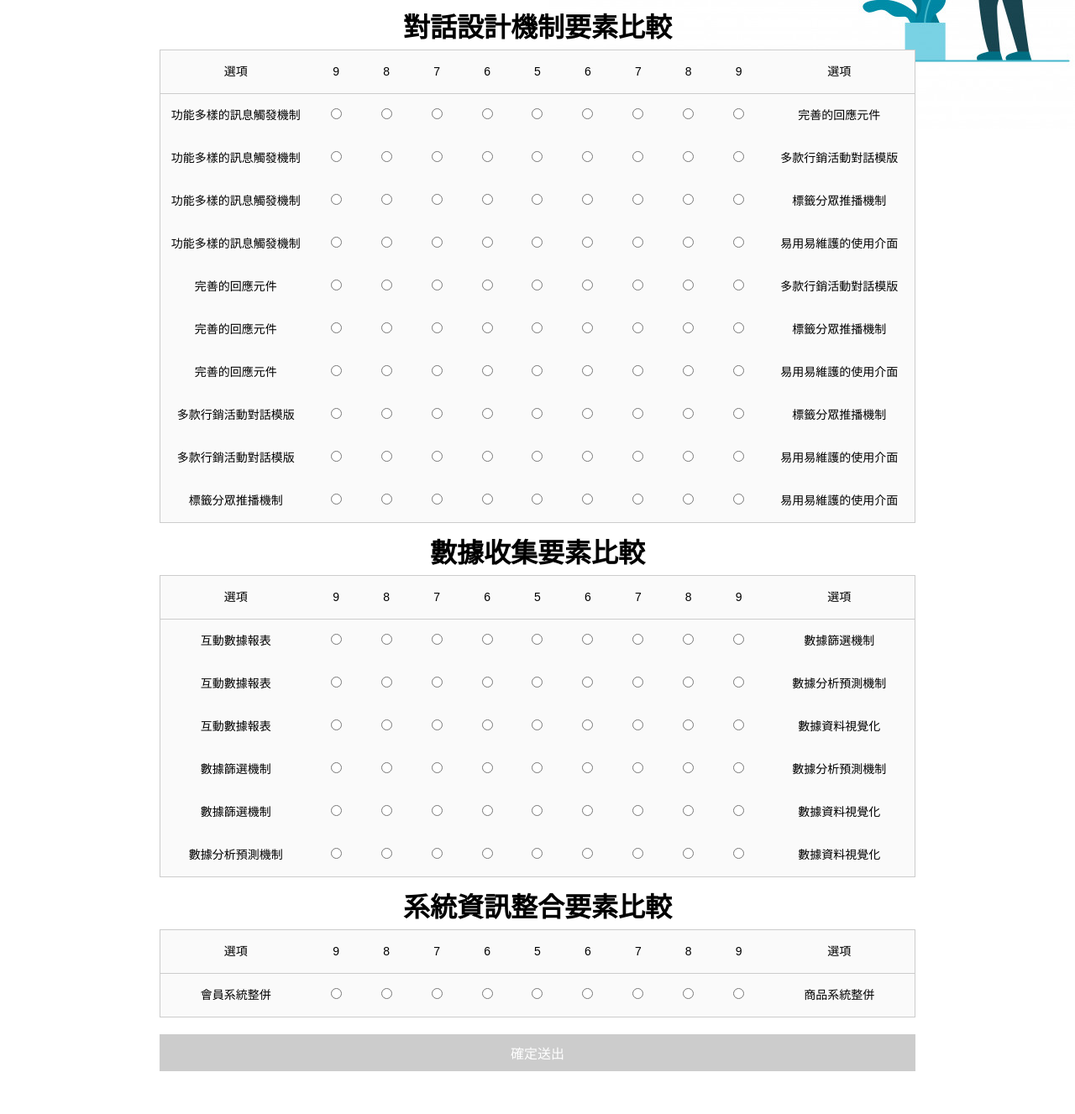
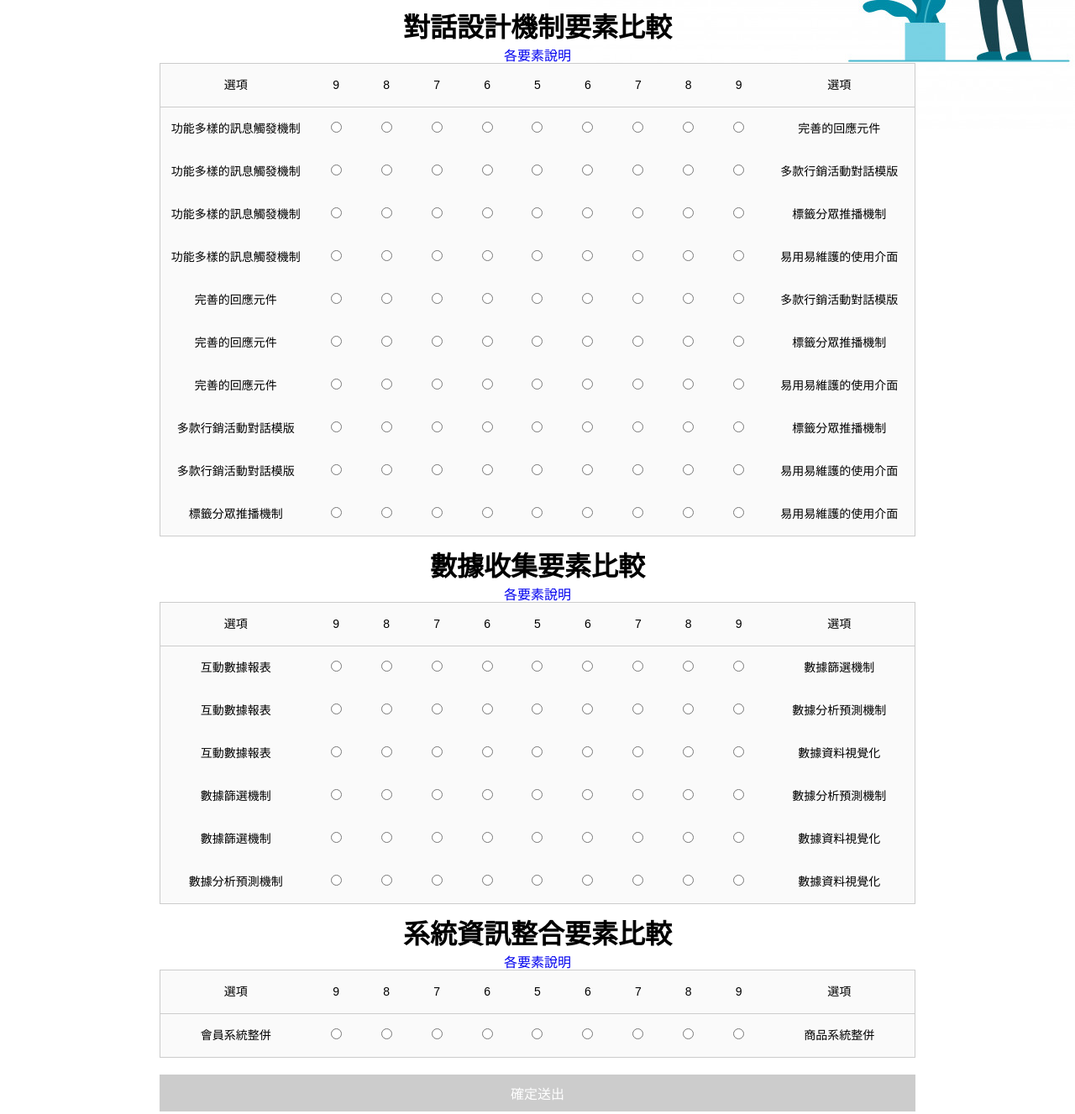
Before and after one commit to PollyLiao/chatbotQuestionnaire, a plain HTML site: page index.html in a window 1280 px wide. Shown: the part 646-1973 px from the top of the page at 84% size. Drawn offline with nearby package versions, Linux system fonts and the light colour scheme.

Commit message:
文字修改

```diff
--- a/index.html
+++ b/index.html
@@ -90,6 +90,7 @@
 
     <section>
       <h1>對話設計機制要素比較</h1>
+      <a href="javascript:;">各要素說明</a>
       <table>
         <thead>
           <tr>
@@ -243,7 +244,7 @@
 
     <section>
       <h1>數據收集要素比較</h1>
-
+      <a href="javascript:;">各要素說明</a>
       <table>
         <thead>
           <tr>
@@ -345,6 +346,7 @@
 
     <section>
       <h1>系統資訊整合要素比較</h1>
+      <a href="javascript:;">各要素說明</a>
       <table>
         <thead>
           <tr>
```
